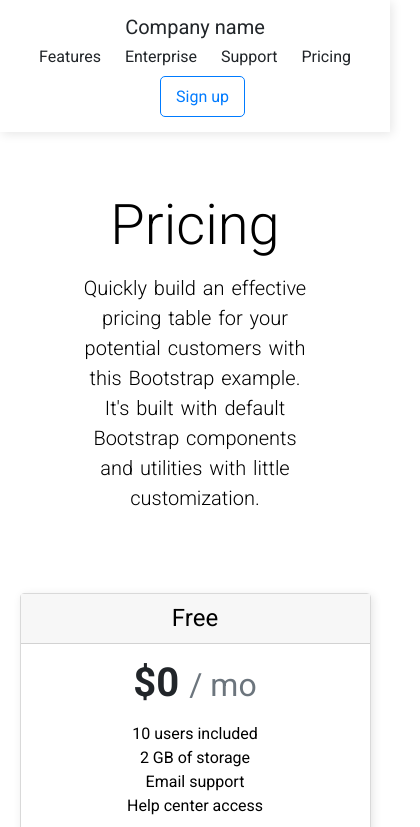
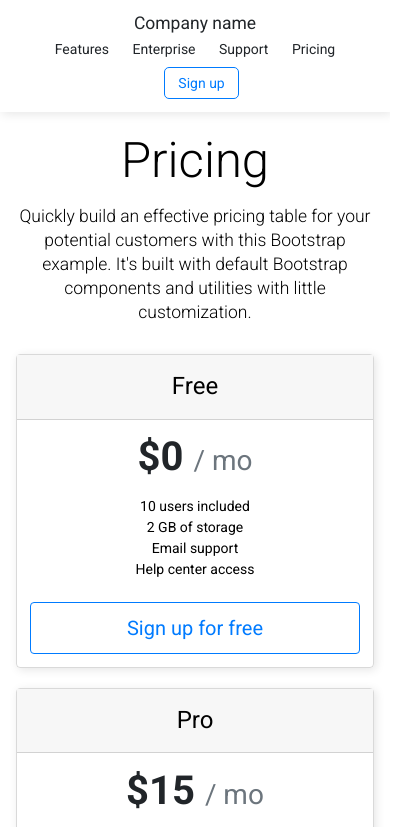
Before and after one commit to EduardoUDG/CSS_pricing_cards_grid, a plain HTML site: page index.html in a window 390 px wide. Shown: the top 827 px of the page, 420 px wide, since content can reach past the window. Drawn offline with Linux system fonts and the light colour scheme.

Commit message:
resposive desing finalizado em y rem con mediaqueries

```diff
--- a/estilos.css
+++ b/estilos.css
@@ -31,40 +31,43 @@ body {
 
 .header {
     width: 100%;
-    padding: 15px;
+    padding: 0.9375em;
     box-shadow: 2px 2px 10px rgba(0, 0, 0, 0.1);
     display: flex;
     justify-content: space-between;
     align-items: center;
+    font-size: 1em;
 }
 
 .header__logo {
     grid-area: logo;
-    font-size: 20px;
     font-weight: 400;
     text-decoration: none;
 }
 
 .header__nombre {
     display: inline-block;
+    font-size: 1.25em;
 }
 
 .header__menu {
     grid-area: opciones;
-    font-family: 16px;
+    font-size: 1em;
 }
 
 .header__link {
     margin: 0px 5px;
+    font-size: 1em;
 }
 
 .header__btn {
-    padding: 10px 15px;
+    padding: 0.5em 0.93em;
     background-color: #fff;
     color: var(--color-blue);
     border-radius: 5px;
     border: 1px solid var(--color-blue);
-    margin-left: 15px;
+    margin-left: 0.9375em;
+    font-family: 1em;
     transition: .3s;
 }
 
@@ -81,8 +84,9 @@ body {
 /*--- Header --- */
 
 .container {
-    max-width: 1000px;
-    width: 90%;
+    font-size: 1em;
+    max-width: 950px;
+    width: 80%;
     margin: 0 auto;
     display: grid;
     gap: 0px 30px;
@@ -97,26 +101,27 @@ body {
 /*--- Jumbotron --- */
 
 .jumbotron {
+    font-size: 1em;
     grid-area: jumbotron;
-    margin: 60px;
+    margin: 3.125rem auto;
     justify-content: center;
     text-align: center;
 }
 
 .jumbotron__title {
     font-weight: 300;
-    font-size: 56px;
-    margin-bottom: 15px;
+    font-size: 3.5em;
+    margin-bottom: 0.9375rem;
 }
 
 .jumbotron__texto {
     margin: 0 auto;
     text-align: center;
     font-weight: 300;
-    font-size: 20px;
+    font-size: 1.25em;
     word-spacing: 2px;
-    line-height: 30px;
-    max-width: 700px;
+    line-height: 1.75rem;
+    max-width: 43.75rem;
 }
 
 /*--- cards --- */
@@ -125,7 +130,9 @@ body {
     border: 1px solid rgba(0, 0, 0, 0.15);
     border-radius: 4px;
     box-shadow: 2px 2px 10px rgba(0, 0, 0, 0.10);
+    font-size: 1em;
 }
+
 
 
 .card-1 {
@@ -142,36 +149,37 @@ body {
 
 .card__title {
     width: 100%;
-    font-size: 24px;
+    font-size: 1.5rem;
     font-weight: 400;
-    line-height: 29px;
+    line-height: 1.8125em;
     background-color: var(--bg--greey);
     padding: 10px 0px;
+    text-align: center  ;
     border-bottom: 1px solid rgba(0, 0, 0, 0.15);
 }
 
 .card__body {
-    padding: 15px;
+    padding: 0.9375em;
 }
 
 .card__pricing {
     color: var(--color-text-greey);
-    font-size: 32px;
-    margin-bottom: 15px;
+    font-size: 2em;
+    margin-bottom: 0.9375rem;
 }
 
 
 .card__pricing span {
     font-weight: 600;
-    font-size: 40px;
-    line-height: 48px;
+    font-size: 2.5rem;
+    line-height: 3rem;
     color: var(--color-text);
 }
 
 .card__text {
-    line-height: 24px;
-    font-size: 16px;
-    margin-bottom: 35px;
+    line-height: 1.5em;
+    font-size: 1em;
+    margin-bottom: 1.5625em;
 }
 
 .card__button {
@@ -181,8 +189,8 @@ body {
     color: #fff;
     display: block;
     width: 100%;
-    font-size: 20px;
-    line-height: 30px;
+    font-size: 1.25rem;
+    line-height: 1.875rem;
     transition: .3s;
 }
 
@@ -208,19 +216,31 @@ body {
 
 .footer {
     grid-area: footer;
-    margin: 55px 0px;
+    font-size: 1em;
+    margin: 3.4375em 0px;
     border-top: 1px solid rgba(0, 0, 0, 0.15);
-    padding-top: 45px;
+    padding-top: 2.8125em;
     text-decoration: none;
     display: grid;
     gap: 10px;
     grid-template-columns: repeat(4, 1fr);
     grid-template-areas: "logo      info        resources       about";
 }
+
 .footer__logo {
     grid-area: logo;
+    display: block;
+}
+
+.footer__logo > img{
     max-width: 20px;
     max-height: 20px;
+}
+
+.footer__derechos {
+    display: block;
+    font-size: 0.75em;
+    line-height: 1.1875em;
 }
 
 .footer__info {
@@ -236,20 +256,15 @@ body {
 }
 
 .footer__title {
-    font-size: 20px;
-    line-height: 24px;
+    font-size: 1.25em;
+    line-height: 1.5rem;
     font-weight: 500;
     margin-bottom: 5px;
 }
 
-.footer__derechos {
-    font-size: 12px;
-    line-height: 19px;
-}
-
 .footer__items {
-    font-size: 16px;
-    line-height: 24px;
+    font-size: 1em;
+    line-height: 1.5em;
     list-style-type: none;
 }
 
@@ -257,8 +272,21 @@ body {
     color: var(--color-text-greey);
 }
 
+@media screen and (max-width: 992px) {
+    .container {
+        width: 90%;
+    }
+
+}
+
+
 @media screen and (max-width: 768px) {
+    body {
+        font-size: 15px;
+    }
+
     .container {
+        width: 92%;
         gap: 20px;
         grid-template-areas: "jumbotron     jumbotron   jumbotron   jumbotron   jumbotron   jumbotron"
                              "card-1        card-1      card-1      card-2      card-2      card-2"
@@ -266,22 +294,6 @@ body {
                              "footer        footer      footer      footer      footer      footer";
     }
 
-    .footer {
-        grid-template-columns: repeat(4, 1fr);
-        grid-template-areas: "logo      logo        logo            logo"
-                             "info      info        resources       resources"
-                             "about     about       about           about";
-    }
-
-    .footer__logo {
-        display: block;
-        margin-bottom: 30px;
-    }
-}
-
-
-
-@media screen and (max-width: 548px) {
     .header {
         flex-direction: column;
         align-items: center;
@@ -305,10 +317,33 @@ body {
         margin-top: 10px;
     }
 
-    .jumbotron__texto {
-        max-width: 100%;
+    .jumbotron {
+        margin: 0.625rem auto;
     }
 
+    .jumbotron__title {
+        margin-top: 0.625rem;
+    }
+
+    .jumbotron__texto {
+        max-width: auto;
+    }
+
+    .footer {
+        grid-template-columns: repeat(4, 1fr);
+        grid-template-areas: "logo      logo        logo            logo"
+                             "info      info        resources       resources"
+                             "about     about       about           about";
+    }
+
+}
+
+
+
+@media screen and (max-width: 548px) {
+    body {
+        font-size: 14px;
+    }
 
     .container {
         grid-template-areas: "jumbotron     jumbotron   jumbotron   jumbotron   jumbotron   jumbotron"
@@ -318,5 +353,9 @@ body {
                              "footer        footer      footer      footer      footer      footer";
     }
 
+    .jumbotron__texto {
+        word-spacing: normal;
+        line-height: 1.5rem;
+    }
 
 }
```
